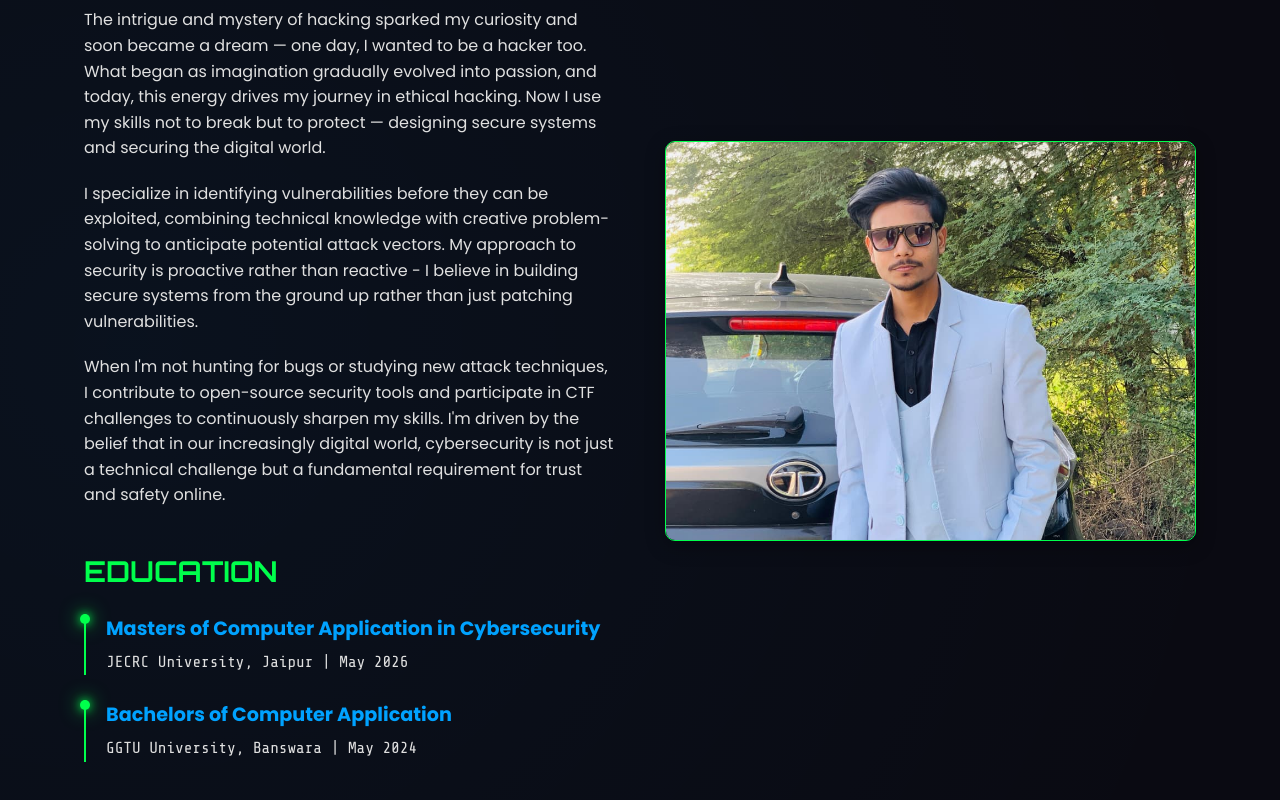
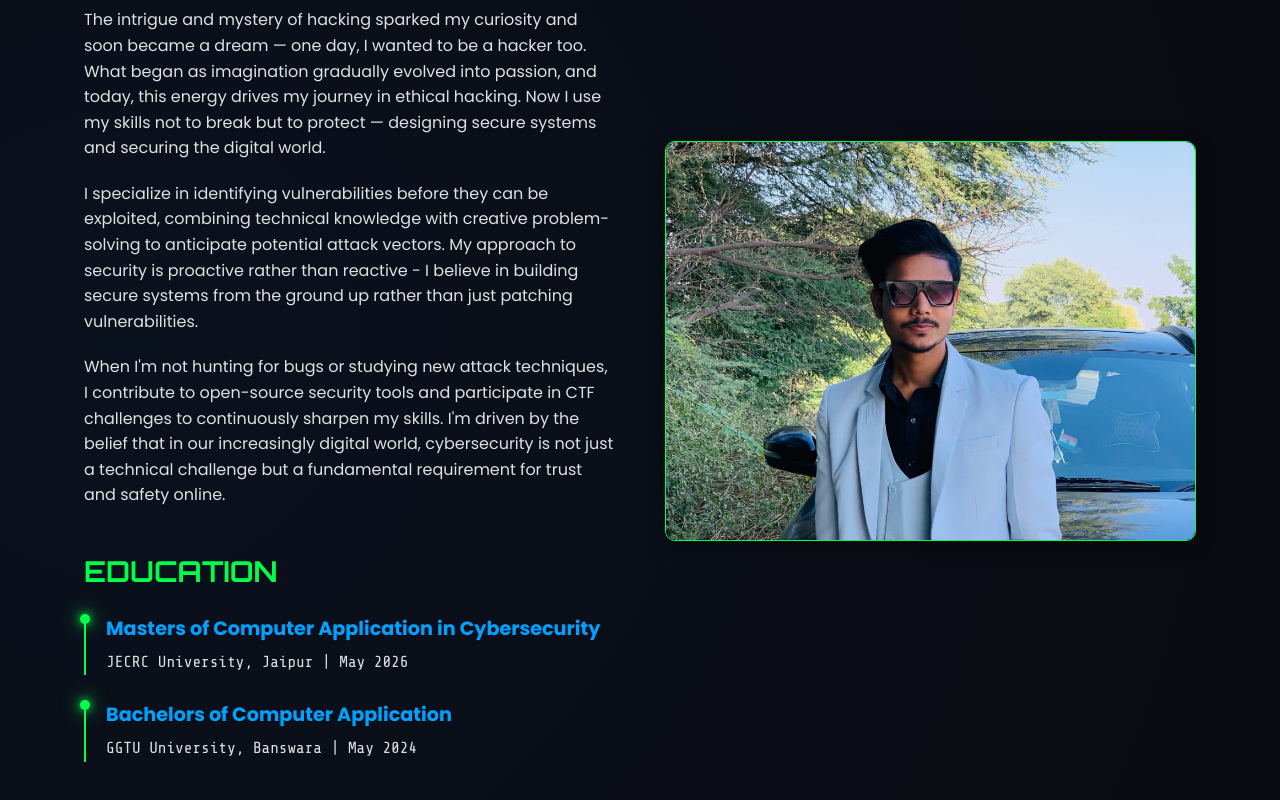
Before and after one commit to Aashu010/Ashutosh, a plain HTML site: page index.html in a window 1280 px wide. Shown: the part 1034-1834 px from the top of the page. Drawn offline with nearby package versions, Linux system fonts and the light colour scheme.

Commit message:
Update index.html

```diff
--- a/index.html
+++ b/index.html
@@ -894,7 +894,7 @@
                 </div>
                 <div class="about-image">
 
-                    <img src="ashu.jpg" alt="Ashutosh Singh" class="profile-photo">
+                    <img src="aashu1.jpg" alt="Ashutosh Singh" class="profile-photo">
 
 
 
```
